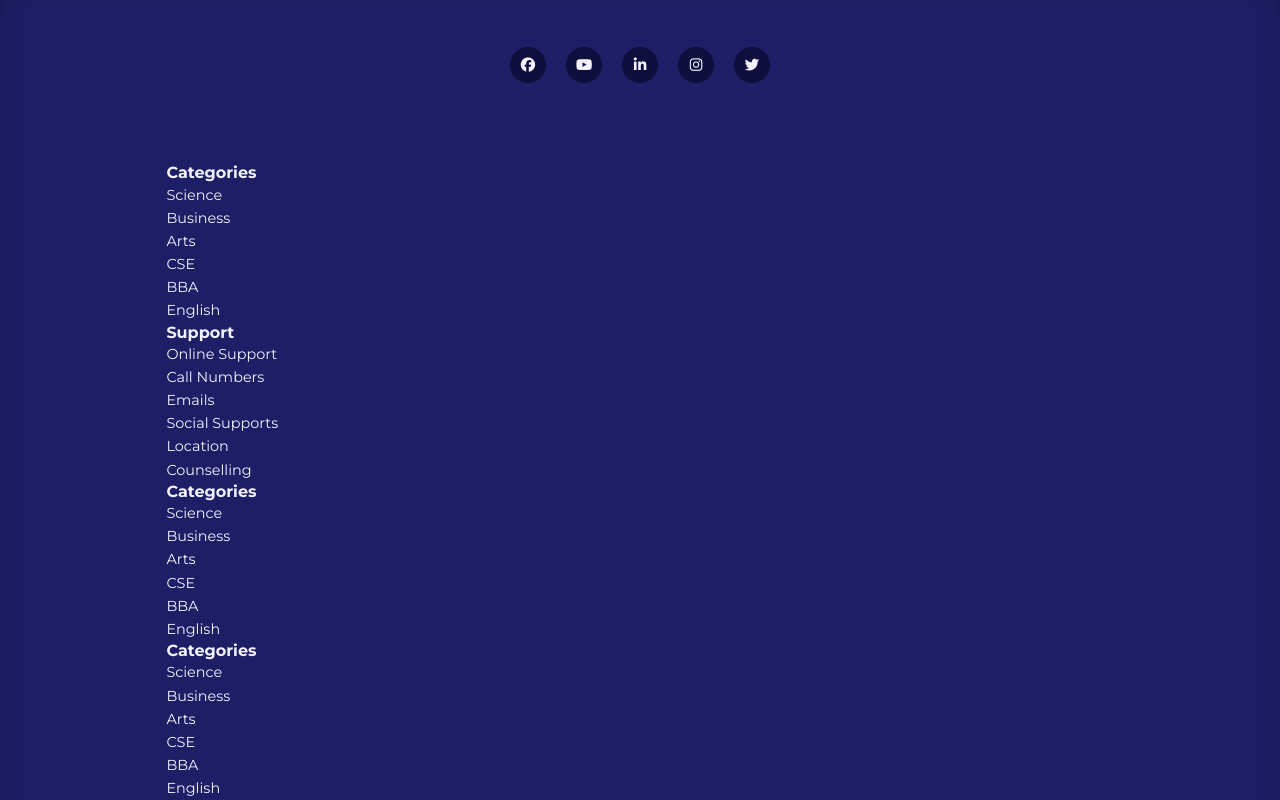
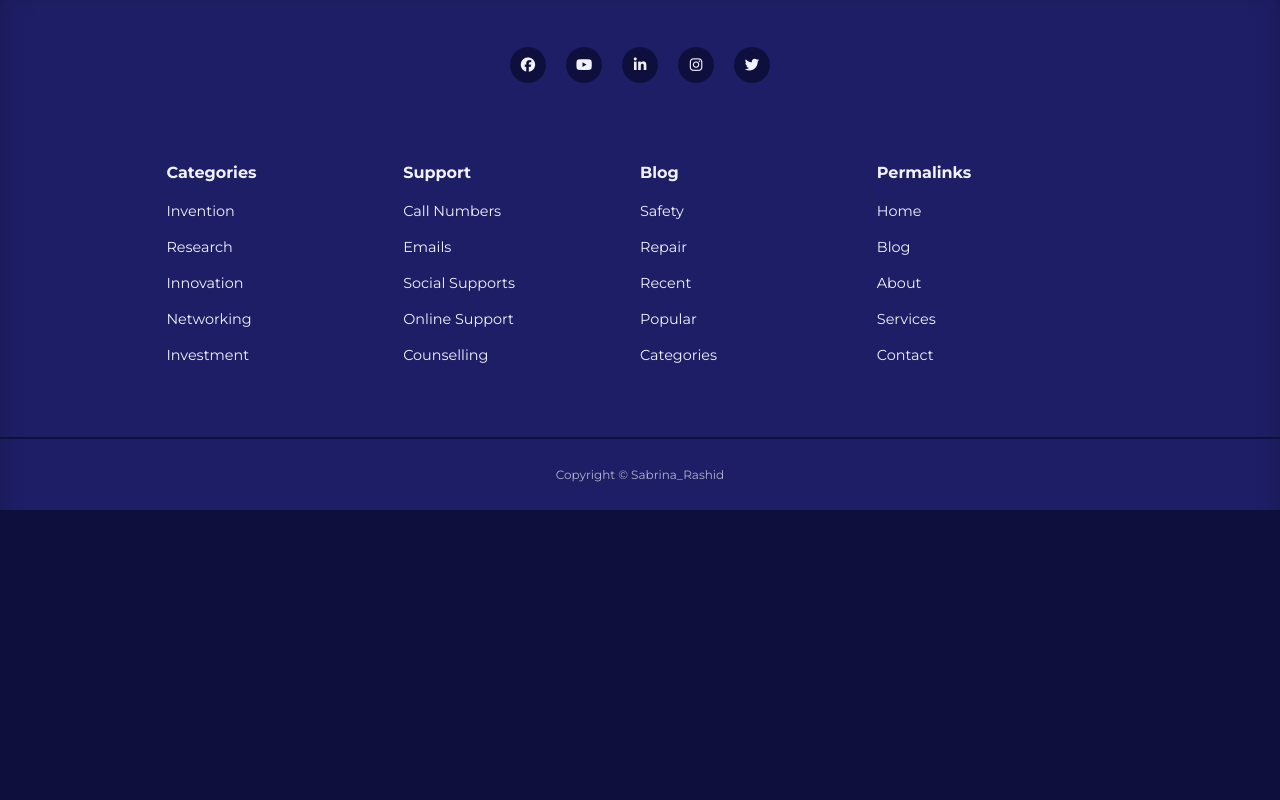
Before and after one commit to sabrinara/blogwebsite, a plain HTML site: page index.html in a window 1280 px wide. Shown: the part 3466-4266 px from the top of the page. After the commit the page ends 3976 px from the top, so only its background shows below. Drawn offline with Linux system fonts and the light colour scheme.

Commit message:
forth commit

```diff
--- a/index.html
+++ b/index.html
@@ -435,57 +435,66 @@
   <!-- /*=======================footer section =================*/ -->
   <footer>
     <div class="footer_section">
-      <a href="https://www.facebook.com/"target="_blank"><i class="fa-brands fa-facebook"></i></a>
-      <a href="https://www.youtube.com/" target="_blank"><i class="fa-brands fa-youtube"></i></a>
-      <a href="https://bd.linkedin.com/ "target="_blank"><i class="fa-brands fa-linkedin-in"></i></a>
-      <a href="https://www.instagram.com/"target="_blank"><i class="fa-brands fa-instagram"></i></a>
-      <a href="http://www.twitter.com/"target="_blank"><i class="fa-brands fa-twitter"></i></a>
+      <a href="https://www.facebook.com/" target="_blank"
+        ><i class="fa-brands fa-facebook"></i
+      ></a>
+      <a href="https://www.youtube.com/" target="_blank"
+        ><i class="fa-brands fa-youtube"></i
+      ></a>
+      <a href="https://bd.linkedin.com/ " target="_blank"
+        ><i class="fa-brands fa-linkedin-in"></i
+      ></a>
+      <a href="https://www.instagram.com/" target="_blank"
+        ><i class="fa-brands fa-instagram"></i
+      ></a>
+      <a href="http://www.twitter.com/" target="_blank"
+        ><i class="fa-brands fa-twitter"></i
+      ></a>
     </div>
     <div class="container footer_container">
       <article>
         <h4>Categories</h4>
         <ul>
-                <li><a href="">Science</a></li>
-                <li><a href="">Business</a></li>
-                <li><a href="">Arts</a></li>
-                <li><a href="">CSE</a></li>
-                <li><a href="">BBA</a></li>
-                <li><a href="">English</a></li>
+          <li><a href="">Invention</a></li>
+          <li><a href="">Research</a></li>
+          <li><a href="">Innovation</a></li>
+          <li><a href="">Networking</a></li>
+          <li><a href="">Investment</a></li>
         </ul>
       </article>
       <article>
         <h4>Support</h4>
         <ul>
-                <li><a href="">Online Support</a></li>
           <li><a href="">Call Numbers</a></li>
           <li><a href="">Emails</a></li>
           <li><a href="">Social Supports </a></li>
-                <li><a href="">Location</a></li>
+          <li><a href="">Online Support</a></li>
           <li><a href="">Counselling</a></li>
         </ul>
       </article>
       <article>
-            <h4>Categories</h4>
+        <h4>Blog</h4>
         <ul>
-                <li><a href="">Science</a></li>
-                <li><a href="">Business</a></li>
-                <li><a href="">Arts</a></li>
-                <li><a href="">CSE</a></li>
-                <li><a href="">BBA</a></li>
-                <li><a href="">English</a></li>
+          <li><a href="">Safety</a></li>
+          <li><a href="">Repair</a></li>
+          <li><a href="">Recent</a></li>
+          <li><a href="">Popular</a></li>
+          <li><a href="">Categories</a></li>
         </ul>
       </article>
       <article>
-            <h4>Categories</h4>
+        <h4>Permalinks</h4>
         <ul>
-                <li><a href="">Science</a></li>
-                <li><a href="">Business</a></li>
-                <li><a href="">Arts</a></li>
-                <li><a href="">CSE</a></li>
-                <li><a href="">BBA</a></li>
-                <li><a href="">English</a></li>
+          <li><a href="">Home</a></li>
+          <li><a href="">Blog</a></li>
+          <li><a href="">About</a></li>
+          <li><a href="">Services</a></li>
+          <li><a href="">Contact</a></li>
         </ul>
       </article>
     </div>
+    <div class="footer_copyright">
+      <small>Copyright &copy; Sabrina_Rashid</small>
+    </div>
   </footer>
 </html>
--- a/style.css
+++ b/style.css
@@ -301,3 +301,28 @@ footer{
     background: var(--color-white);
     color: var(--color-bg);
 }
+.footer_container{
+    display: grid;
+    grid-template-columns: repeat(4,1fr);
+}
+footer h4{
+    color: var(--color-white);
+    margin-bottom: 0.6rem;
+}
+footer ul li{
+    padding: 0.4rem 0;
+}
+footer ui a{
+    opacity: 0.75;
+}
+
+footer ul a:hover{
+    letter-spacing: 0.2rem;
+    opacity: 1;
+}
+.footer_copyright{
+    text-align: center;
+    padding: 1.5rem 0;
+    border-top:2px solid var(--color-bg) ;
+    margin-top: 4rem;
+}
```
Also changed, not shown: images/Bit Coin.jpg (added), images/Robot.jpg (added), images/TIme.jpg (added), images/Virtual2.jpg (added), images/coding.jpg (added), images/equipments.jpg (added), images/robot2.jpg (added), images/robot3 (2).jpg (added), images/robot3.jpg (added), images/virtual.jpg (added), 2 other files. Lines whose indentation alone changed are shown as unchanged.
